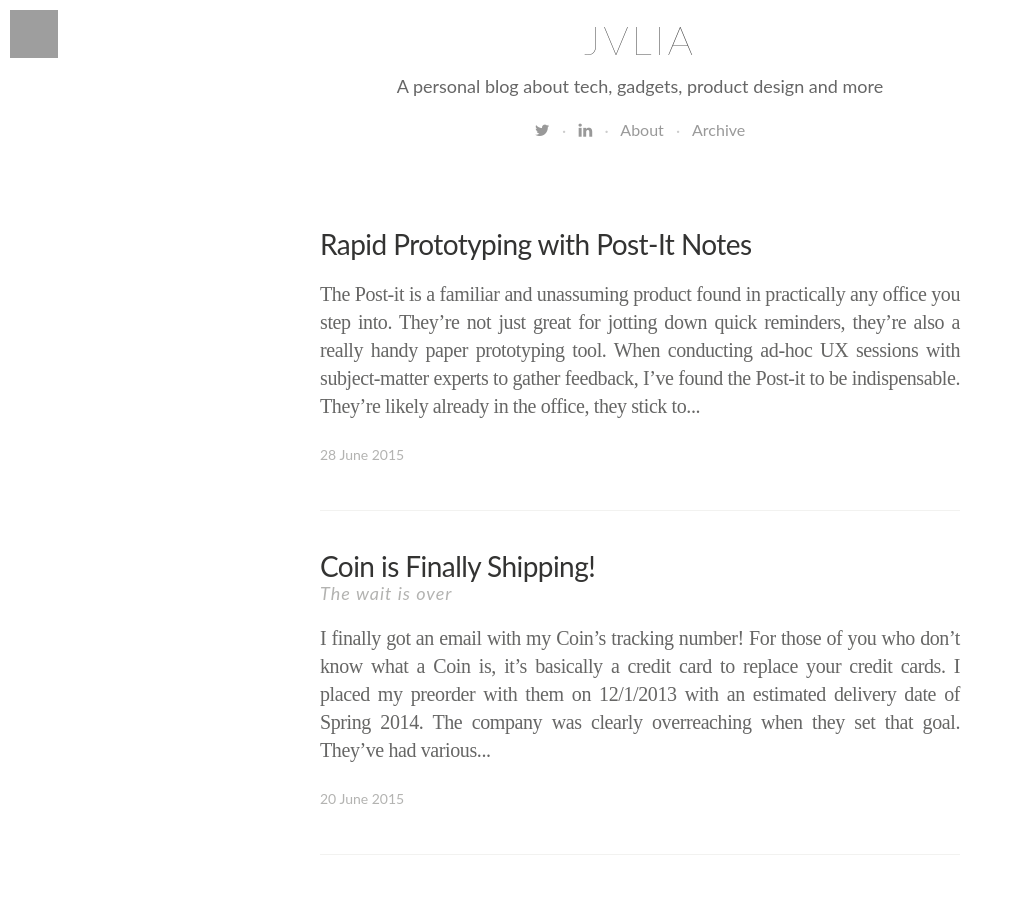
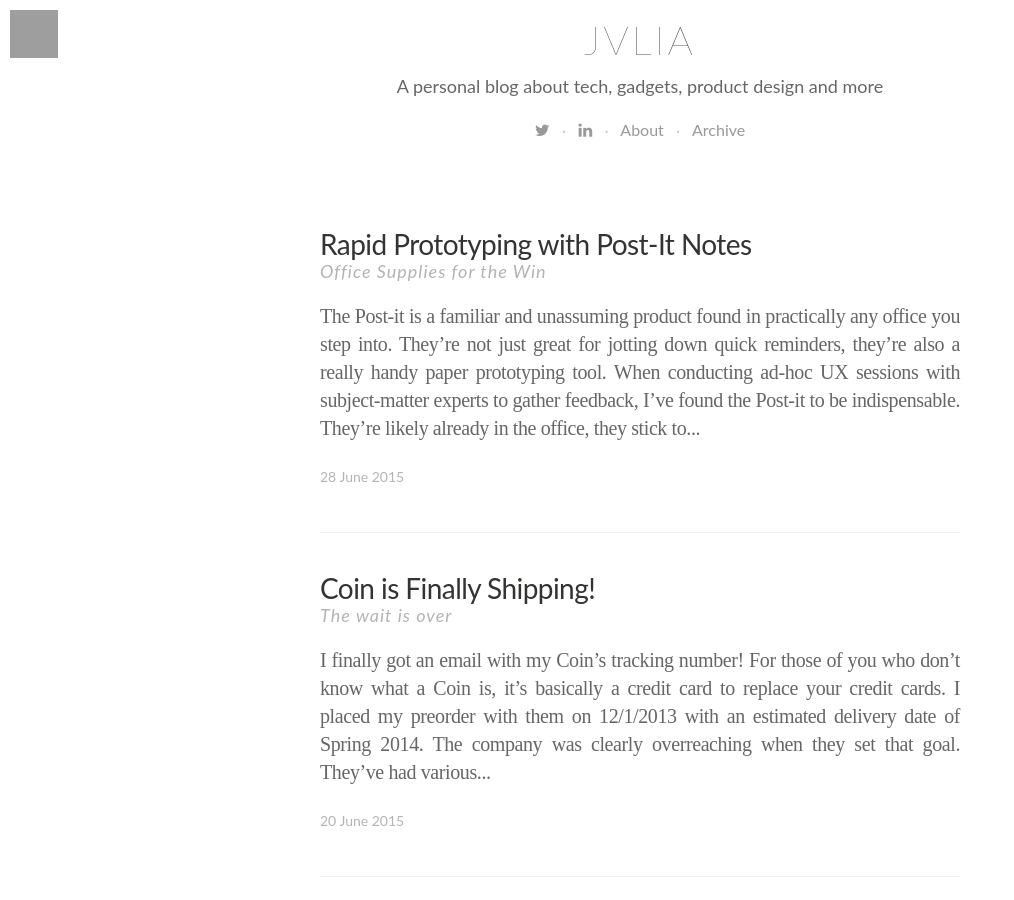
Before and after one commit to uxjulia/jekyll-blog, a Jekyll site: the page built from index.html, in a window 1280 px wide and 900 px high, scrolled down 519 px. Shown: the whole window, without its empty margins (0-1014 px from the left). Built offline with Jekyll 4.4.1, drawn with Linux system fonts in a browser that asks for light colours; nearby versions of some CDN libraries; some web fonts are replaced; Markdown is read by kramdown in place of the engine named in the settings; the list of posts is cut into pages by our own code; grey boxes are pictures that could not be loaded.

Commit message:
update tagline

```diff
--- a/_posts/2015-06-28-post-it-notes.md
+++ b/_posts/2015-06-28-post-it-notes.md
@@ -2,7 +2,7 @@
 type: post
 layout: post
 title: "Rapid Prototyping with Post-It Notes"
-tagline:
+tagline: Office Supplies for the Win
 tags:
 - UX
 - Mockups
```
